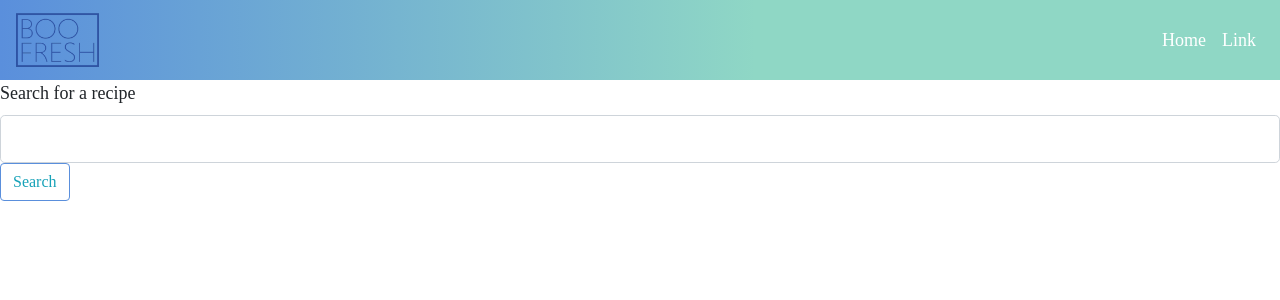
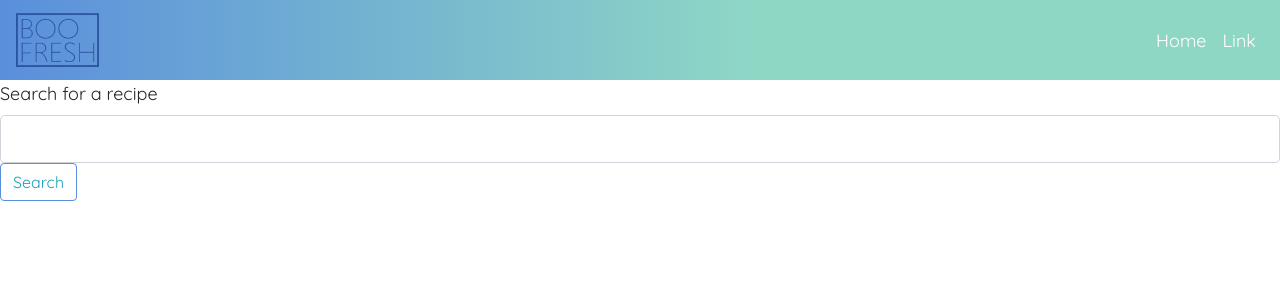
Before and after one commit to vincentT360/reFresh, a Flask app: page /search-recipes in a window 1280 px wide. Shown: the top 300 px of the page. Run offline with Flask 2, Linux system fonts and the light colour scheme; tables that the repository leaves empty hold one stand-in row (values such as "Sample post"); some libraries are stand-ins or nearby versions.

Commit message:
Font family updae and grammar

```diff
--- a/flaskdriver/static/main.css
+++ b/flaskdriver/static/main.css
@@ -1,5 +1,5 @@
 body {
-    font-family: "Monsterrat";
+    font-family: "Quicksand";
     font-size: 18px;
 }
 
--- a/flaskdriver/templates/home.html
+++ b/flaskdriver/templates/home.html
@@ -8,10 +8,10 @@
 <div class="container">
     <div class="row my-5 justify-content-center">
         <button class="btn col-md-5 m-2">
-            <a href="{{ url_for('main.pick_ingredients') }}">Search by ingredients</a>
+            <a href="{{ url_for('main.pick_ingredients') }}">Search By Ingredients</a>
         </button>
         <button class="btn col-md-5 m-2">
-            <a href="{{ url_for('main.search_for_recipes') }}">Search all recipes</a>
+            <a href="{{ url_for('main.search_for_recipes') }}">Search All Recipes</a>
         </button>
     </div>
 
--- a/flaskdriver/templates/layout.html
+++ b/flaskdriver/templates/layout.html
@@ -14,7 +14,7 @@
     {% endif %}
 
     <!-- Font Family -->
-    <link href="https://fonts.googleapis.com/css?family=Montserrat&display=swap" rel="stylesheet">
+    <link href="https://fonts.googleapis.com/css?family=Quicksand&display=swap" rel="stylesheet">
 
     <!-- Bootstrap CSS -->
     <link rel="stylesheet" href="https://stackpath.bootstrapcdn.com/bootstrap/4.3.1/css/bootstrap.min.css" integrity="sha384-ggOyR0iXCbMQv3Xipma34MD+dH/1fQ784/j6cY/iJTQUOhcWr7x9JvoRxT2MZw1T" crossorigin="anonymous">
```
Also changed, not shown: flaskdriver/site.db.
